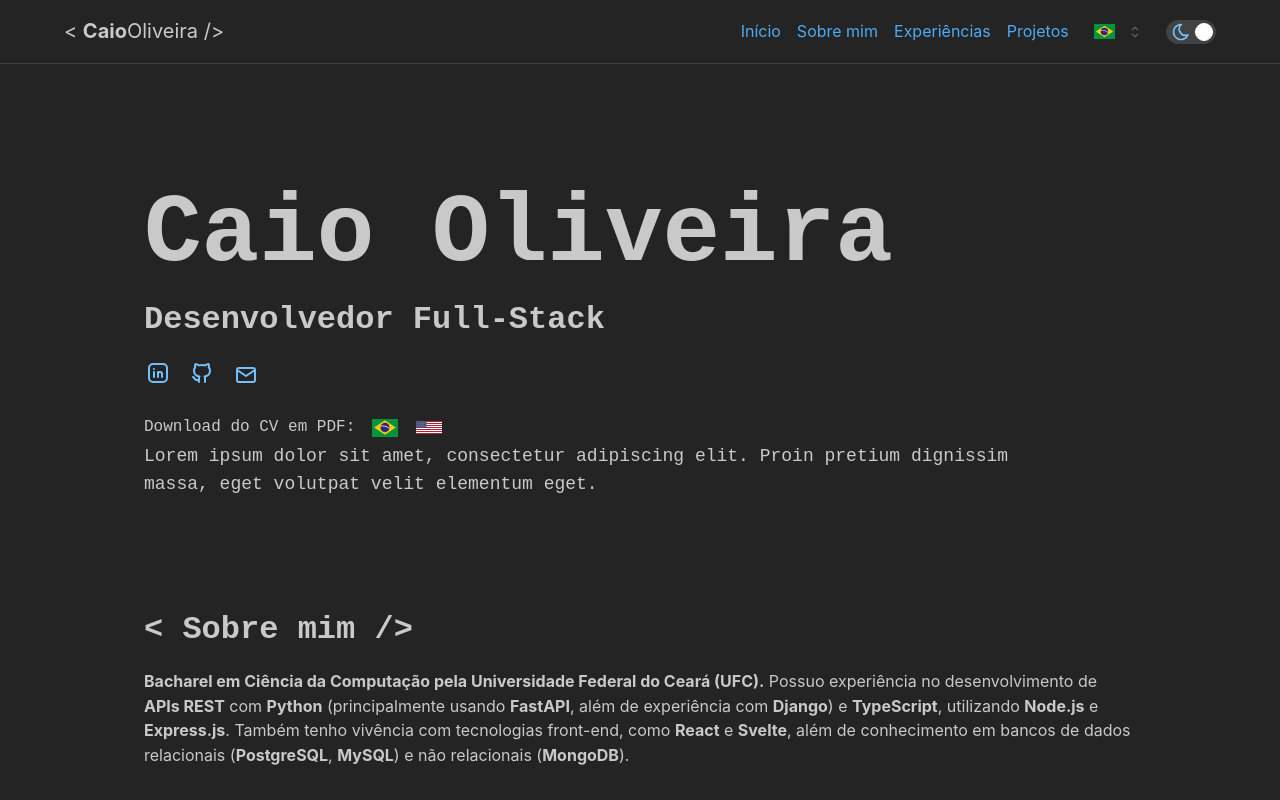
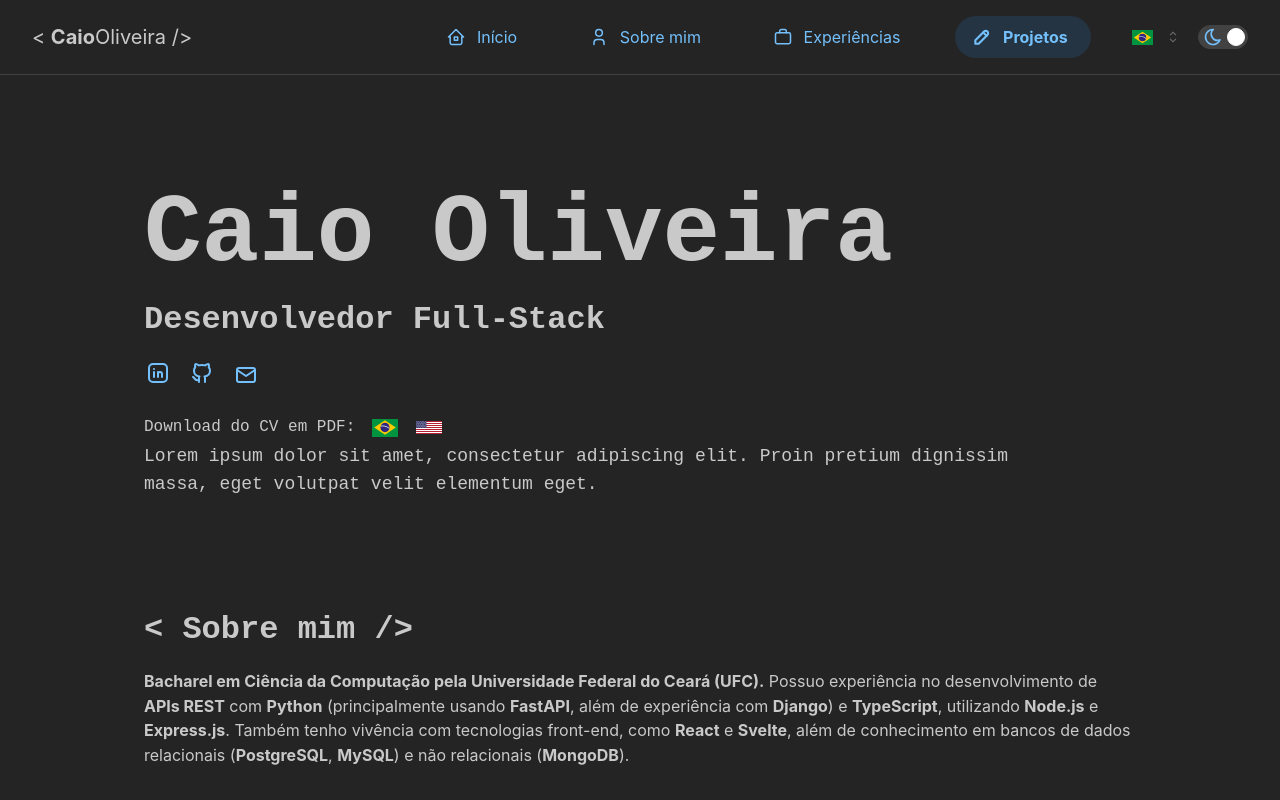
Before and after one commit to caiofov/caiofov.github.io, a React (Create React App) app: page / in a window 1280 px wide. Shown: the top 800 px of the page. Built offline with nearby package versions, Linux system fonts and the light colour scheme.

Commit message:
feat: styling navbar for desktop

```diff
--- a/src/components/NavBar.tsx
+++ b/src/components/NavBar.tsx
@@ -1,4 +1,12 @@
-import { Anchor, AppShell, Burger, Group, Text } from "@mantine/core";
+import {
+  AppShell,
+  Burger,
+  Button,
+  Group,
+  Text,
+  ThemeIcon,
+  useMatches,
+} from "@mantine/core";
 import { useHover } from "@mantine/hooks";
 import React, { useEffect, useState } from "react";
 import { LanguageSelector } from "./LanguageSelector";
@@ -23,51 +31,114 @@ export const Navbar: React.FC<{
 }> = ({ DarkModeToggle }) => {
   const [isNavbarOpened, setIsNavbarOpened] = useState(false);
   const [isScrolled, setIsScrolled] = useState(false);
+  const [isScrolling, setIsScrolling] = useState(false);
   const { t } = useTranslation();
+  const [activeSection, setActiveSection] = useState("home");
+  const { hovered, ref } = useHover();
+  const navbarOpacity = hovered || !isScrolled ? "100%" : "70%";
 
-  // Função para adicionar a sombra e transparência quando der scroll
+  const headerItemsGap = useMatches({
+    lg: "xl",
+    md: "sm",
+    base: "xs",
+  });
+
+  let sectionElements: HTMLElement[] = [];
+
+  const getSectionScrollY = (sec: HTMLElement) =>
+    sec.offsetTop - (ref.current?.clientHeight ?? 0) - 20;
   const handleScroll = () => {
     setIsScrolled(window.scrollY > 50);
+
+    if (!isScrolling)
+      for (const section of sectionElements) {
+        if (window.scrollY > getSectionScrollY(section)) {
+          setActiveSection(section.id);
+          break;
+        }
+      }
+  };
+
+  const scrollToSection = (section: string) => {
+    setIsScrolling(true);
+    const secElement = sectionElements.filter(({ id }) => id == section)[0];
+    if (secElement) {
+      window.scrollTo({
+        top: getSectionScrollY(secElement),
+        behavior: "smooth",
+      });
+    }
+    setIsScrolling(false);
   };
 
   useEffect(() => {
     window.addEventListener("scroll", handleScroll);
+    const splittedUrl = window.location.href.split("#");
+    if (splittedUrl.length > 1) {
+      setActiveSection(splittedUrl.pop()!);
+      scrollToSection(activeSection);
+    }
+
+    sectionElements = SECTIONS.map(
+      ({ label }) => document.getElementById(label)!
+    )
+      .sort((a, b) => {
+        return a.offsetTop > b.offsetTop
+          ? 1
+          : b.offsetTop > a.offsetTop
+          ? -1
+          : 0;
+      })
+      .reverse();
+
     return () => {
       window.removeEventListener("scroll", handleScroll);
     };
   }, []);
 
-  const { hovered, ref } = useHover();
-  const navbarOpacity = hovered || !isScrolled ? "100%" : "50%";
-
   const navbarAnchors = SECTIONS.map((section) => {
+    const isActive = activeSection === section.label;
     return (
-      <Group align="center">
-        {/* <section.icon /> */}
-        <Anchor key={section.label} href={`#${section.label}`}>
+      <Button
+        key={section.label}
+        leftSection={
+          <ThemeIcon size="sm" variant="subtle">
+            <section.icon stroke={isActive ? "2.5" : "1.8"} />
+          </ThemeIcon>
+        }
+        onClick={(e) => {
+          e.preventDefault();
+          scrollToSection(section.label);
+          setActiveSection(section.label);
+        }}
+        variant={isActive ? "light" : "subtle"}
+        radius="xl"
+        size="md"
+      >
+        <Text fw={isActive ? "bold" : "normal"}>
           {t(`sections.${section.label}.name`)}
-        </Anchor>
-      </Group>
+        </Text>
+      </Button>
     );
   });
 
   return (
     <>
       <AppShell.Header
-        h={"8%"}
+        h="fit-content"
+        p="md"
+        px="xl"
         style={{
           justifyContent: "space-between",
           transition: "all 0.5s ease-in-out",
           alignItems: "center",
         }}
         display="inline-flex"
-        pl="5%"
-        pr="5%"
         opacity={navbarOpacity}
         ref={ref}
       >
         <Burger
-          hiddenFrom="sm"
+          hiddenFrom="md"
           opened={isNavbarOpened}
           onClick={() => setIsNavbarOpened((o) => !o)}
           size="sm"
@@ -78,7 +149,7 @@ export const Navbar: React.FC<{
             {"< "}
             <b>Caio</b>Oliveira{" />"}
           </Text>
-          <Group hiddenFrom="sm">{DarkModeToggle}</Group>
+          <Group hiddenFrom="md">{DarkModeToggle}</Group>
         </Group>
         <Group hiddenFrom="xs">
           <Text size="xl">
@@ -88,19 +159,26 @@ export const Navbar: React.FC<{
           {DarkModeToggle}
         </Group>
 
-        <Group visibleFrom="sm" display="flex" justify="space-between">
+        <Group
+          visibleFrom="md"
+          gap={headerItemsGap}
+          display="flex"
+          justify="space-between"
+        >
           {navbarAnchors}
-          <LanguageSelector />
-          {DarkModeToggle}
+          <Group gap="xs">
+            <LanguageSelector />
+            {DarkModeToggle}
+          </Group>
         </Group>
       </AppShell.Header>
       {isNavbarOpened ? (
         <AppShell.Navbar
           hidden={!isNavbarOpened}
           w="fit-content"
-          pl="5%"
-          pr="5%"
-          pt="2%"
+          px="xl"
+          pt="md"
+          h="100%"
         >
           <AppShell.Section display="block">
             <Burger
@@ -114,7 +192,10 @@ export const Navbar: React.FC<{
             <OpacityRevealSequence
               delayInit={0}
               delayIncrease={0.2}
-              children={[...navbarAnchors, <LanguageSelector />]}
+              children={[
+                ...navbarAnchors,
+                <LanguageSelector key="lang-selector" />,
+              ]}
             ></OpacityRevealSequence>
           </AppShell.Section>
         </AppShell.Navbar>
--- a/src/components/sections/Home.tsx
+++ b/src/components/sections/Home.tsx
@@ -4,11 +4,10 @@ import brazilFlag from "../../assets/brazil_flag.svg";
 import usaFlag from "../../assets/usa_flag.svg";
 import { PopRevealSequence } from "../animations/PopReveal";
 import { OpacityRevealSequence } from "../animations/OpacityReveal";
-import { Button, CopyButton, Group, Text, Title } from "@mantine/core";
+import { Group, Text, Title } from "@mantine/core";
 import {
   IconBrandGithub,
   IconBrandLinkedin,
-  IconCopyCheck,
   IconMail,
 } from "@tabler/icons-react";
 import { CopyTooltip, IconTooltip, ImageTooltip } from "../IconTooltip";
@@ -50,14 +49,14 @@ export const Home = () => {
   return (
     <section>
       <Group
-        id="home-section"
+        id="home"
         style={{ justifyContent: "center", alignItems: "center" }}
         mb="xl"
         mt="xl"
         h="60vh"
       >
         <Group display={"block"}>
-          <Group id="home-section-title" display="block" mb="lg">
+          <Group id="home-title" display="block" mb="lg">
             <Title style={{ fontFamily: "monospace", fontSize: "6rem" }}>
               <Typing text={"Caio Oliveira"} duration={100} />
             </Title>
@@ -85,6 +84,7 @@ export const Home = () => {
                   />
                 ) : (
                   <CopyTooltip
+                    key={text}
                     Icon={icon}
                     tooltip={text}
                     copyValue={text}
--- a/src/components/sections/Projects.tsx
+++ b/src/components/sections/Projects.tsx
@@ -8,7 +8,6 @@ import {
   Anchor,
   Grid,
   GridCol,
-  ThemeIcon,
   useMatches,
 } from "@mantine/core";
 import React from "react";
@@ -133,9 +132,8 @@ export const Projects = () => {
         {Object.keys(projects).map((key) => {
           const proj = projects[key as keyof typeof projects];
           return (
-            <GridCol span={{ lg: 4, md: 6, xs: 10 }}>
+            <GridCol key={key} span={{ lg: 4, md: 6, xs: 10 }}>
               <ProjectItem
-                key={key}
                 project={{
                   ...proj,
                   title: t(`sections.projects.${key}.title`),
```
